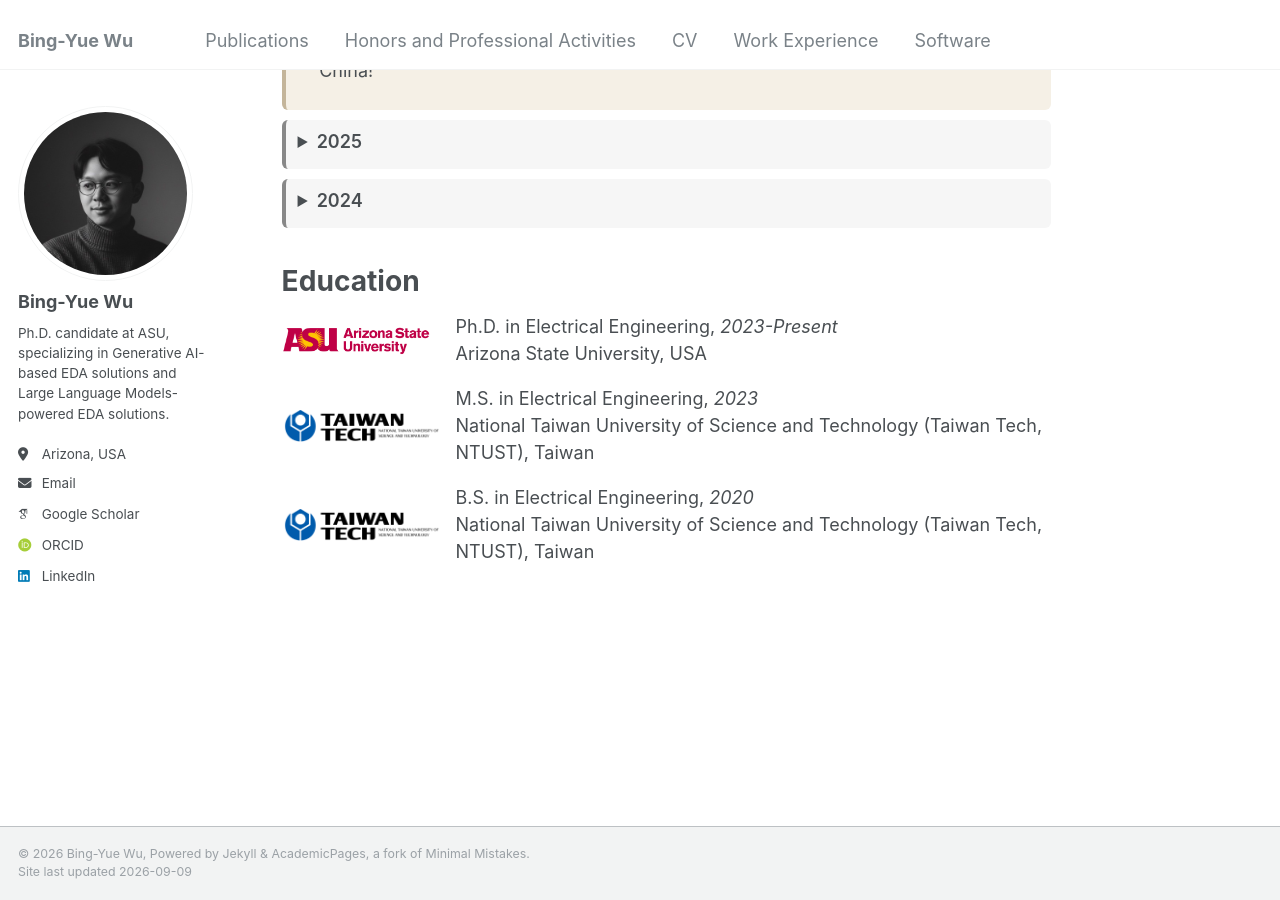
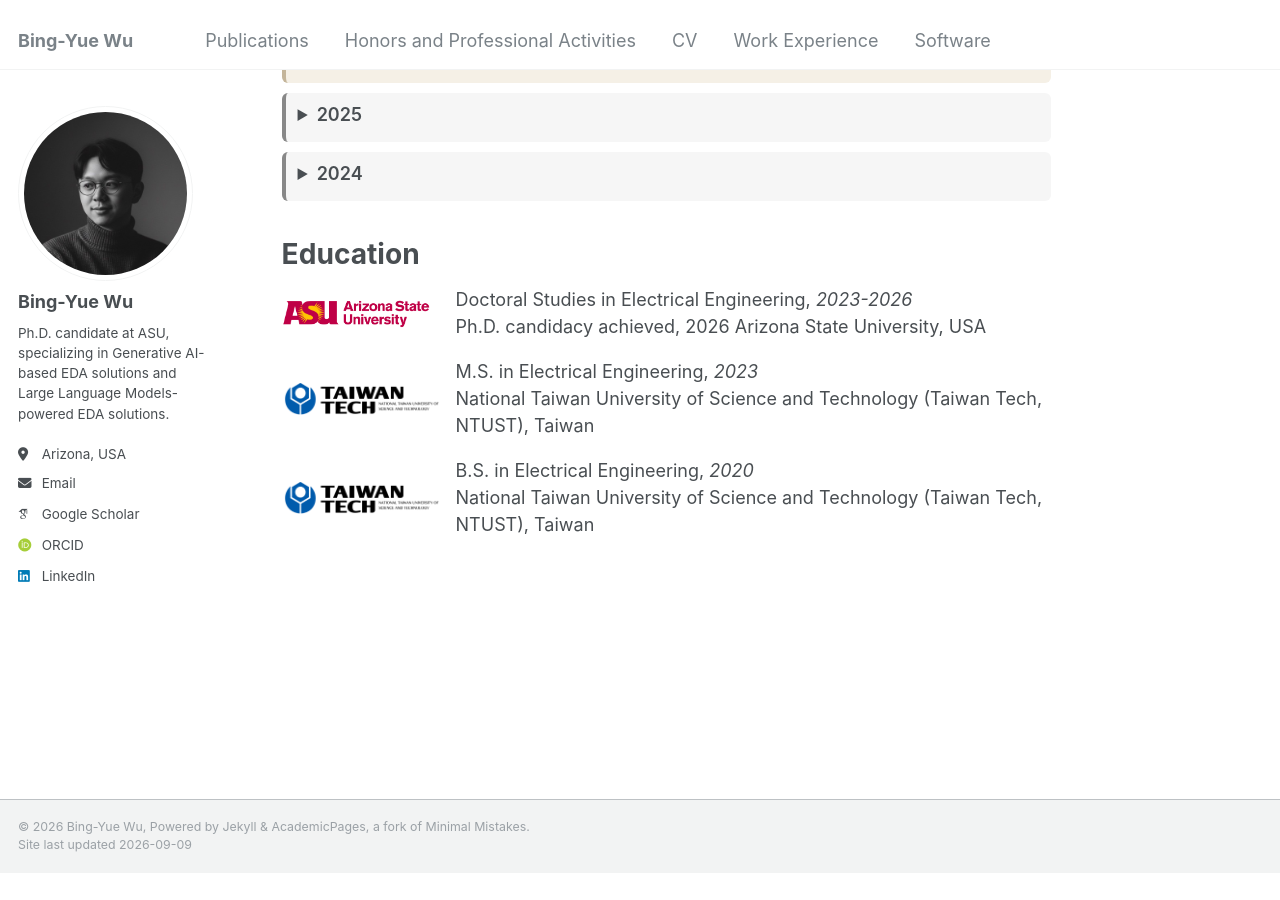
Before and after one commit to bingyuew/bingyuew.github.io, a Jekyll site: the page built from _pages/about.md, in a window 1280 px wide and 900 px high, scrolled down 874 px. Built offline with Jekyll 4.4.1, drawn with Linux system fonts in a browser that asks for light colours; some web fonts are replaced; after the commit the page ends 1747 px from its top, so only the background shows below that; some of the changed text lies outside the part shown.

Commit message:
update about
Signed-off-by: 吳秉曜 <wubingyao@lib-l49u1-s1.netmgmt.asu.edu>

```diff
--- a/_pages/about.md
+++ b/_pages/about.md
@@ -7,7 +7,7 @@
   - /about.html
 ---
 
-Hi! I'm Bing-Yue Wu, and you can call me Bing. I am currently a Ph.D. candidate in the ECEE department at <a href="https://ecee.engineering.asu.edu/" style="text-decoration: none;">Arizona State University</a>, advised by Prof. <a href="https://faculty.engineering.asu.edu/vidyachhabria/" style="text-decoration: none;">Vidya A. Chhabria</a>. My research interests include **generative AI-based electronic design automation (EDA) enablement and solutions**, **large language model-powered EDA solutions**, and **open-source EDA tools**.
+Hi! I'm Bing-Yue Wu, and you can call me Bing. I am currently a Ph.D. candidate in the ECEE department at <a href="https://ecee.engineering.asu.edu/" style="text-decoration: none;">Arizona State University</a>. My research interests include **generative AI-based electronic design automation (EDA) enablement and solutions**, **large language model-powered EDA solutions**, and **open-source EDA tools**.
 
 I received M.S. and B.S. in electrical engineering, both from <a href="https://www.ntust.edu.tw/?Lang=en" style="text-decoration: none;">National Taiwan University of Science and Technology</a> (Taiwan Tech, NTUST), Taiwan. Previously, I was advised by Prof. <a href="https://syfang703.github.io/ntust-edalab/" style="text-decoration: none;">Shao-Yun Fang</a>.
 
@@ -116,7 +116,8 @@
     <img src="/images/asu_logo.png" alt="ASU logo" width="148" height="60">
   </div>
   <div>
-    Ph.D. in Electrical Engineering, <i>2023-Present</i><br>
+    Doctoral Studies in Electrical Engineering, <i>2023-2026</i><br>
+    Ph.D. candidacy achieved, 2026
     Arizona State University, USA
   </div>
 </div>
```
Also changed, not shown: 1 other file.
